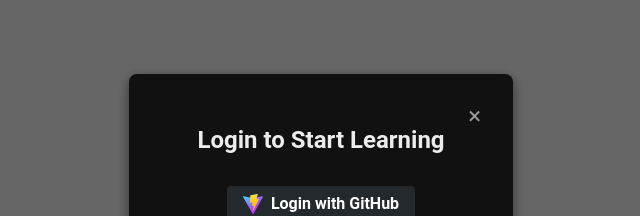
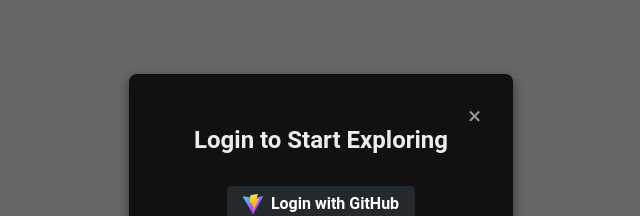
Before and after one commit to AnupamKumar-1/cogniG, a React (Vite) app in the folder Frontend/: page / in a window 1280 px wide. Shown: the part 236-452 px from the top of the page, without its empty margins (319-959 px from the left). Built offline with nearby package versions, Linux system fonts and the light colour scheme; no server answers.

Commit message:
Minor Fixes

```diff
--- a/Frontend/src/components/LoginModal.jsx
+++ b/Frontend/src/components/LoginModal.jsx
@@ -1,4 +1,4 @@
-// Frontend/src/components/LoginModal.jsx
+
 import React from "react";
 import "./LoginModal.css";
 
@@ -7,9 +7,9 @@ export default function LoginModal({ isOpen, onClose }) {
   return (
     <div className="modal-overlay">
       <div className="modal">
-        <h2>Login to Start Learning</h2>
+        <h2>Login to Start Exploring</h2>
         <a
-          href="http://localhost:8080/auth/github"
+          href="https://cognig-backend.onrender.com/auth/github"
           className="btn btn-github"
         >
           <img
```
